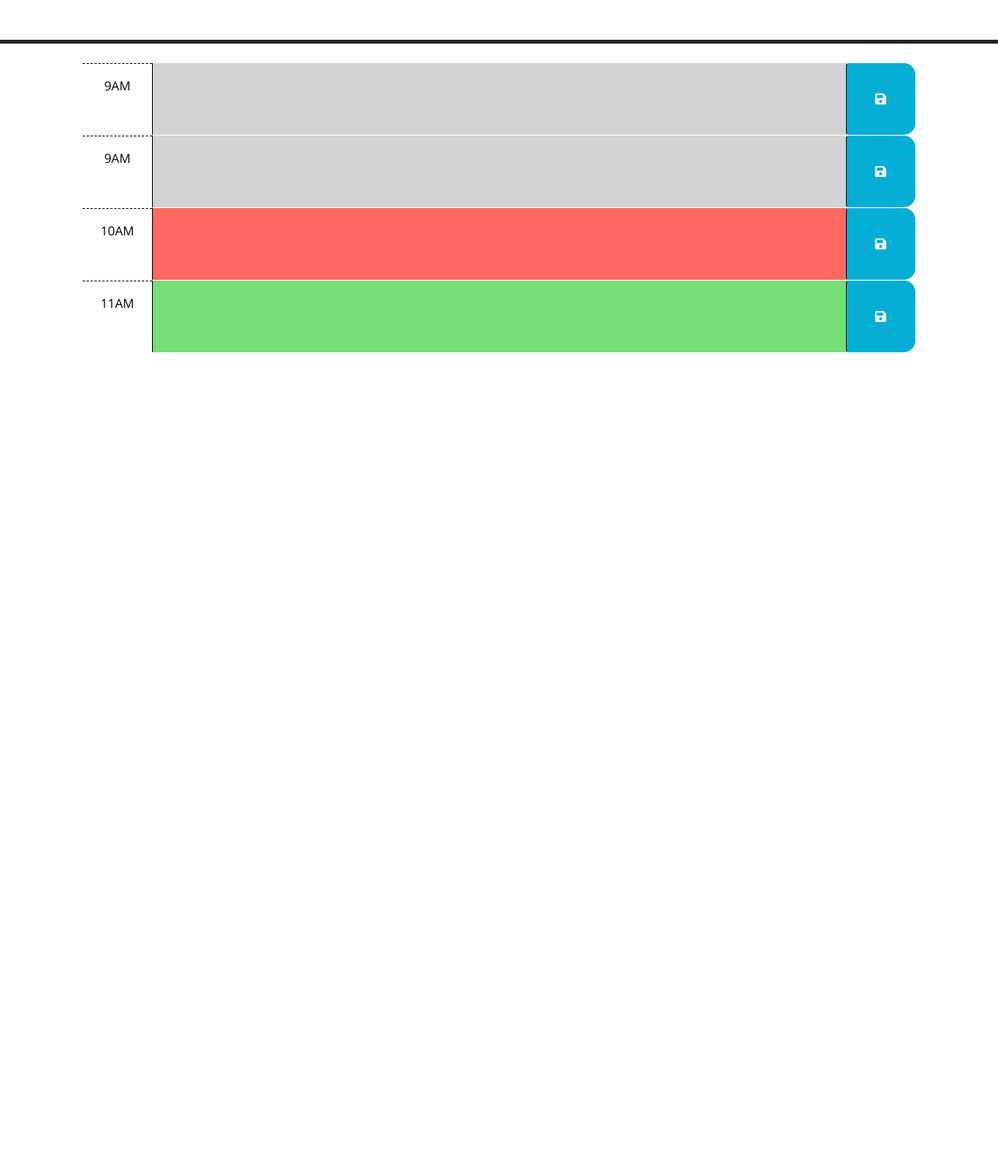
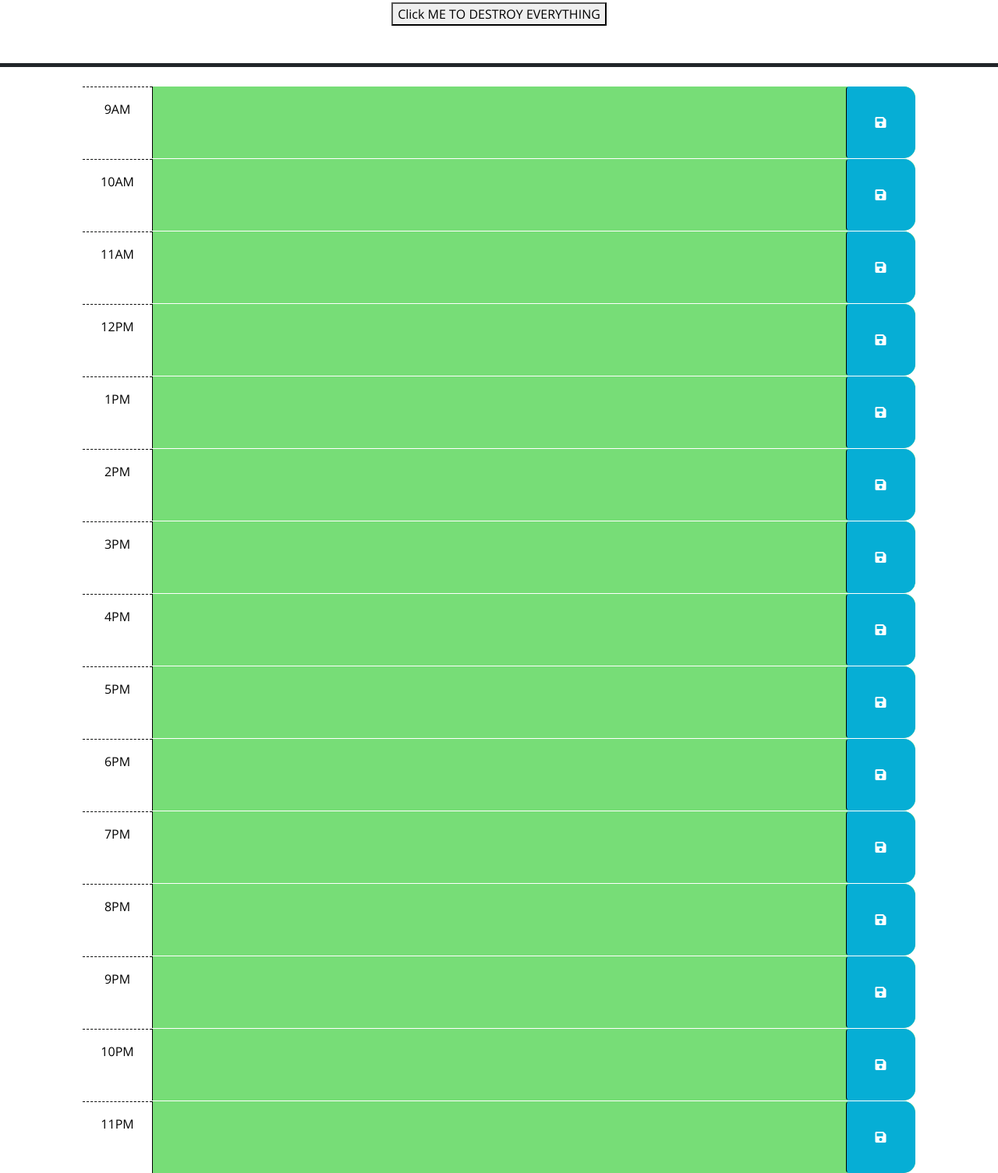
Before and after one commit to woodwilliam/Schedualer, a website: page index.html in a window 1280 px wide. Shown: the part 268-1773 px from the top of the page at 78% size. Before the commit the page ends 800 px from the top, so only its background shows below. Drawn offline with nearby package versions, Linux system fonts and the light colour scheme.

Commit message:
figured out Jquery! got the stuff to work

```diff
--- a/index.html
+++ b/index.html
@@ -28,6 +28,7 @@
       <p class="lead">A simple calendar app for scheduling your work day</p>
       <p id="nowDay" class="lead"></p>
       <p id="nowTime" class="lead"></p>
+      <button id="theGreatDeleter">Click ME TO DESTROY EVERYTHING</button>
     </header>
     <div class="container-lg px-5">
       <!-- Use class for "past", "present", and "future" to apply styles to the
@@ -39,20 +40,9 @@
         in the finished product. Remember to delete this comment once the
         code is implemented.
         -->
-        <div id="hour-9" class="row time-block past">
-          <div class="col-2 col-md-1 hour text-center py-3">9AM</div>
-          <textarea class="col-8 col-md-10 description" rows="3"> </textarea>
-          <button id='save' class="btn saveBtn col-2 col-md-1" aria-label="save">
-            <i class="fas fa-save" aria-hidden="true"></i>
-          </button>
-        </div>
-
-
-
-
 
       <!-- Example of a past time block. The "past" class adds a gray background color. -->
-      <div id="hour-9" class="row time-block past">
+      <div id="9-time" class="row time-block past">
         <div class="col-2 col-md-1 hour text-center py-3">9AM</div>
         <textarea class="col-8 col-md-10 description" rows="3"> </textarea>
         <button id='save' class="btn saveBtn col-2 col-md-1" aria-label="save">
@@ -60,8 +50,7 @@
         </button>
       </div>
 
-      <!-- Example of a a present time block. The "present" class adds a red background color. -->
-      <div id="hour-10" class="row time-block present">
+      <div id="10-time" class="row time-block past">
         <div class="col-2 col-md-1 hour text-center py-3">10AM</div>
         <textarea class="col-8 col-md-10 description" rows="3"> </textarea>
         <button id='save' class="btn saveBtn col-2 col-md-1" aria-label="save">
@@ -69,15 +58,100 @@
         </button>
       </div>
 
+      <!-- Example of a a present time block. The "present" class adds a red background color. -->
+      <div id="11-time" class="row time-block present">
+        <div class="col-2 col-md-1 hour text-center py-3">11AM</div>
+        <textarea class="col-8 col-md-10 description" rows="3"> </textarea>
+        <button id='save' class="btn saveBtn col-2 col-md-1" aria-label="save">
+          <i class="fas fa-save" aria-hidden="true"></i>
+        </button>
+      </div>
+
       <!-- Example of a future time block. The "future" class adds a green background color. -->
-      <div id="hour-11" class="row time-block future">
-        <div class="col-2 col-md-1 hour text-center py-3">11AM</div>
+      <div id="12-time" class="row time-block future">
+        <div class="col-2 col-md-1 hour text-center py-3">12PM</div>
         <textarea aria-label="textBody" class="col-8 col-md-10 description" rows="3"> </textarea>
         <button id='save' class="btn saveBtn col-2 col-md-1" aria-label="save">
           <i class="fas fa-save" aria-hidden="true"></i>
         </button>
       </div>
-
+      <div id="13-time" class="row time-block future">
+        <div class="col-2 col-md-1 hour text-center py-3">1PM</div>
+        <textarea aria-label="textBody" class="col-8 col-md-10 description" rows="3"> </textarea>
+        <button id='save' class="btn saveBtn col-2 col-md-1" aria-label="save">
+          <i class="fas fa-save" aria-hidden="true"></i>
+        </button>
+      </div>
+      <div id="14-time" class="row time-block future">
+        <div class="col-2 col-md-1 hour text-center py-3">2PM</div>
+        <textarea aria-label="textBody" class="col-8 col-md-10 description" rows="3"> </textarea>
+        <button id='save' class="btn saveBtn col-2 col-md-1" aria-label="save">
+          <i class="fas fa-save" aria-hidden="true"></i>
+        </button>
+      </div>
+      <div id="15-time" class="row time-block future">
+        <div class="col-2 col-md-1 hour text-center py-3">3PM</div>
+        <textarea aria-label="textBody" class="col-8 col-md-10 description" rows="3"> </textarea>
+        <button id='save' class="btn saveBtn col-2 col-md-1" aria-label="save">
+          <i class="fas fa-save" aria-hidden="true"></i>
+        </button>
+      </div>
+      <div id="16-time" class="row time-block future">
+        <div class="col-2 col-md-1 hour text-center py-3">4PM</div>
+        <textarea aria-label="textBody" class="col-8 col-md-10 description" rows="3"> </textarea>
+        <button id='save' class="btn saveBtn col-2 col-md-1" aria-label="save">
+          <i class="fas fa-save" aria-hidden="true"></i>
+        </button>
+      </div>
+      <div id="17-time" class="row time-block future">
+        <div class="col-2 col-md-1 hour text-center py-3">5PM</div>
+        <textarea aria-label="textBody" class="col-8 col-md-10 description" rows="3"> </textarea>
+        <button id='save' class="btn saveBtn col-2 col-md-1" aria-label="save">
+          <i class="fas fa-save" aria-hidden="true"></i>
+        </button>
+      </div>
+      <div id="18-time" class="row time-block future">
+        <div class="col-2 col-md-1 hour text-center py-3">6PM</div>
+        <textarea aria-label="textBody" class="col-8 col-md-10 description" rows="3"> </textarea>
+        <button id='save' class="btn saveBtn col-2 col-md-1" aria-label="save">
+          <i class="fas fa-save" aria-hidden="true"></i>
+        </button>
+      </div>
+      <div id="19-time" class="row time-block future">
+        <div class="col-2 col-md-1 hour text-center py-3">7PM</div>
+        <textarea aria-label="textBody" class="col-8 col-md-10 description" rows="3"> </textarea>
+        <button id='save' class="btn saveBtn col-2 col-md-1" aria-label="save">
+          <i class="fas fa-save" aria-hidden="true"></i>
+        </button>
+      </div>
+      <div id="20-time" class="row time-block future">
+        <div class="col-2 col-md-1 hour text-center py-3">8PM</div>
+        <textarea aria-label="textBody" class="col-8 col-md-10 description" rows="3"> </textarea>
+        <button id='save' class="btn saveBtn col-2 col-md-1" aria-label="save">
+          <i class="fas fa-save" aria-hidden="true"></i>
+        </button>
+      </div>
+      <div id="21-time" class="row time-block future">
+        <div class="col-2 col-md-1 hour text-center py-3">9PM</div>
+        <textarea aria-label="textBody" class="col-8 col-md-10 description" rows="3"> </textarea>
+        <button id='save' class="btn saveBtn col-2 col-md-1" aria-label="save">
+          <i class="fas fa-save" aria-hidden="true"></i>
+        </button>
+      </div>
+      <div id="22-time" class="row time-block future">
+        <div class="col-2 col-md-1 hour text-center py-3">10PM</div>
+        <textarea aria-label="textBody" class="col-8 col-md-10 description" rows="3"> </textarea>
+        <button id='save' class="btn saveBtn col-2 col-md-1" aria-label="save">
+          <i class="fas fa-save" aria-hidden="true"></i>
+        </button>
+      </div>
+      <div id="23-time" class="row time-block future">
+        <div class="col-2 col-md-1 hour text-center py-3">11PM</div>
+        <textarea aria-label="textBody" class="col-8 col-md-10 description" rows="3"> </textarea>
+        <button id='save' class="btn saveBtn col-2 col-md-1" aria-label="save">
+          <i class="fas fa-save" aria-hidden="true"></i>
+        </button>
+      </div>
     <script src="https://code.jquery.com/jquery-3.4.1.min.js"></script>
     <script
       src="https://cdn.jsdelivr.net/npm/dayjs@1.11.3/dayjs.min.js"
--- a/script.js
+++ b/script.js
@@ -1,39 +1,58 @@
-// Wrap all code that interacts with the DOM in a call to jQuery to ensure that
-// the code isn't run until the browser has finished rendering all the elements
-// in the html.
-var saveBtn = $('#save');
-var textBody = $('#description')
+var saveBtn = $("#save");
 // getting the date and time for the moment the page is rendered
-let dateRightNow = dayjs().format('dddd, MMMM DD, YYYY');
-let timeRightNow = dayjs().format('h:mm a');
-let hourValue = dayjs().format('h');
-console.log(dateRightNow);
-console.log(timeRightNow);
-console.log(hourValue);
-$('#nowDay').text(dateRightNow)
-$('#nowTime').text(timeRightNow)
-$(function () {
-  // TODO: Add a listener for click events on the save button. This code should
-  // use the id in the containing time-block as a key to save the user input in
-  // local storage. HINT: What does `this` reference in the click listener
-  // function? How can DOM traversal be used to get the "hour-x" id of the
-  // time-block containing the button that was clicked? How might the id be
-  // useful when saving the description in local storage?
-  saveBtn.on('click', function(){
-    timeStamp = ``
-    textContent = ``
-  })
+let dateRightNow = dayjs().format("dddd, MMMM DD, YYYY");
+let timeRightNow = dayjs().format("h:mm a");
+let hourValue = dayjs().hour();
+$("#nowDay").text(dateRightNow);
+$("#nowTime").text(timeRightNow);
 
+$(document).ready(function () {
+    $("#theGreatDeleter").on("click", function (event) {
+      event.preventDefault;
+      $("textarea").val("");
+      localStorage.clear();
+    });
+    saveBtn.on("click", function () {
+      let = textiscle = $(this).siblings(".description").val();
+      let = postTime = $(this).parent().attr("id");
+      localStorage.setItem(postTime, textiscle);
+    });
 
-  // TODO: Add code to apply the past, present, or future class to each time
-  // block by comparing the id to the current hour. HINTS: How can the id
-  // attribute of each time-block be used to conditionally add or remove the
-  // past, present, and future classes? How can Day.js be used to get the
-  // current hour in 24-hour time?
-  //
-  // TODO: Add code to get any user input that was saved in localStorage and set
-  // the values of the corresponding textarea elements. HINT: How can the id
-  // attribute of each time-block be used to do this?
-  //
-  // TODO: Add code to display the current date in the header of the page.
+function timeyWimey() {
+  $(".time-block").each(function () {
+    let hrVal = parseInt($(this).attr("id").split("-")[0]);
+    console.log(hourValue);
+    console.log(hrVal);
+    if (hrVal > hourValue) {
+      $(this).removeClass("present");
+      $(this).removeClass("past");
+      $(this).addClass("future");
+    } else if (hrVal < hourValue) {
+      $(this).removeClass("present");
+      $(this).removeClass("future");
+      $(this).addClass("past");
+    } else if (hrVal === hourValue) {
+      $(this).removeClass("future");
+      $(this).removeClass("past");
+      $(this).addClass("present");
+    }
+})};
+
+  $("#9-time .description").val(localStorage.getItem("9-time"));
+  $("#10-time .description").val(localStorage.getItem("10-time"));
+  $("#11-time .description").val(localStorage.getItem("11-time"));
+  $("#12-time .description").val(localStorage.getItem("12-time"));
+  $("#13-time .description").val(localStorage.getItem("13-time"));
+  $("#14-time .description").val(localStorage.getItem("14-time"));
+  $("#15-time .description").val(localStorage.getItem("15-time"));
+  $("#16-time .description").val(localStorage.getItem("16-time"));
+  $("#17-time .description").val(localStorage.getItem("17-time"));
+  $("#18-time .description").val(localStorage.getItem("18-time"));
+  $("#19-time .description").val(localStorage.getItem("19-time"));
+  $("#20-time .description").val(localStorage.getItem("20-time"));
+  $("#21-time .description").val(localStorage.getItem("21-time"));
+  $("#22-time .description").val(localStorage.getItem("22-time"));
+  $("#23-time .description").val(localStorage.getItem("23-time"));
+
+  timeyWimey();
 });
--- a/style.css
+++ b/style.css
@@ -31,7 +31,7 @@ textarea {
 }
 
 .past {
-  background-color: #d3d3d3;
+  background-color: pink;
   color: white;
 }
 
```
